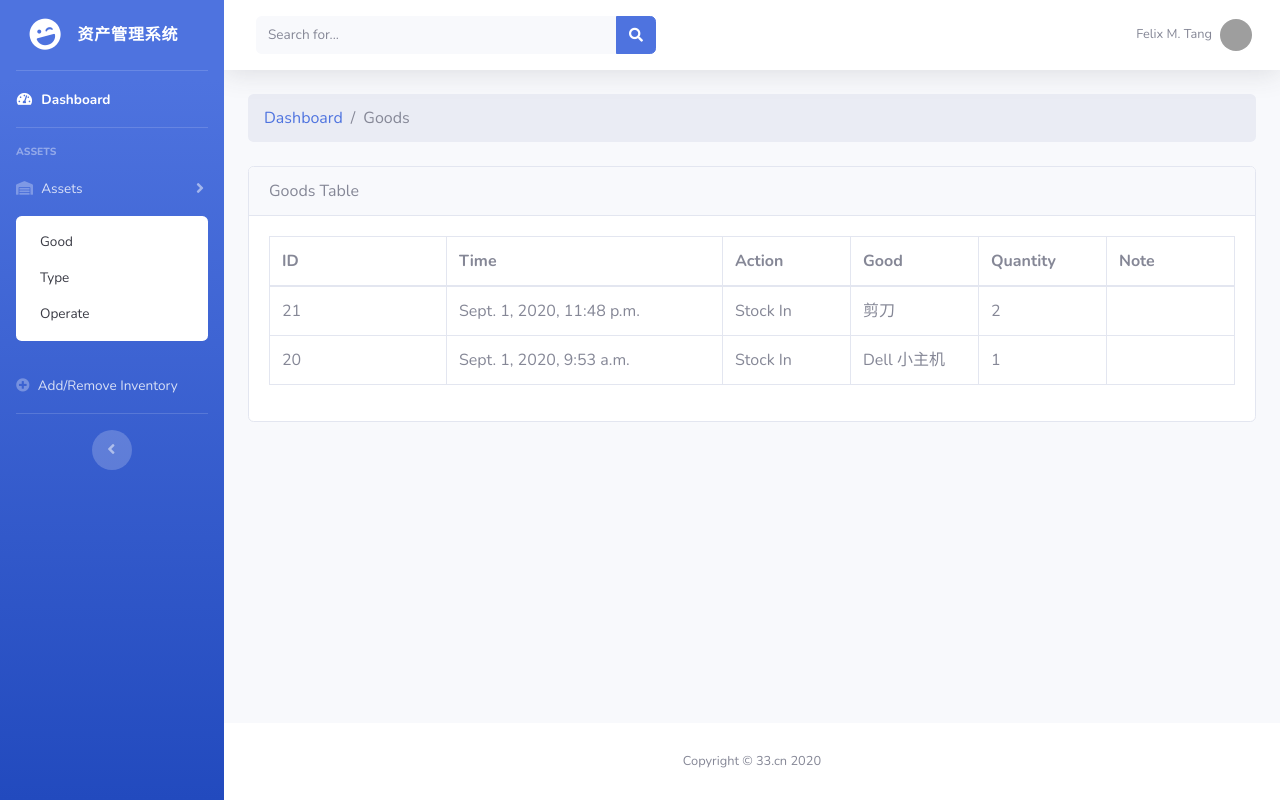
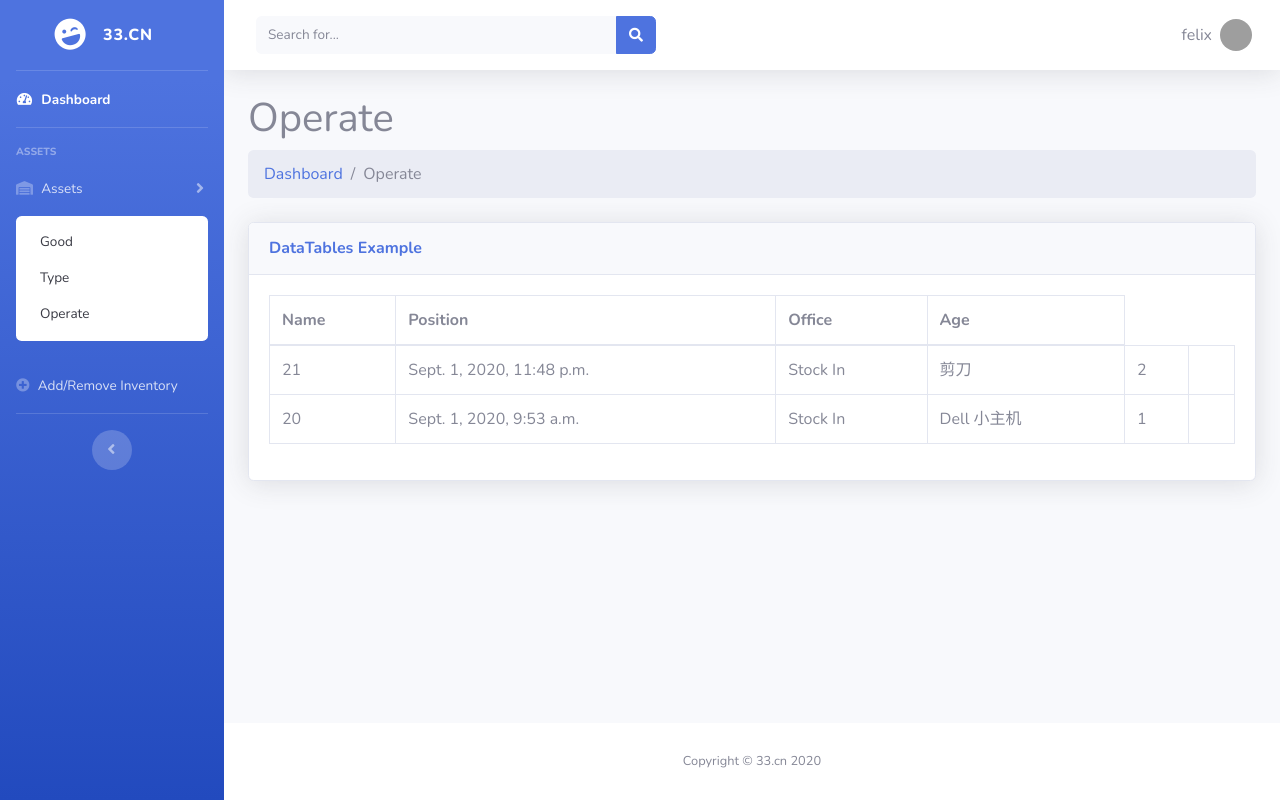
Before and after one commit to meifatang/fzm, a Django app: page /operate/ in a window 1280 px wide. Run offline with Django 3.2, Linux system fonts and the light colour scheme; a user stored in the database is signed in; data comes from the database, SQL or seed files in the repository; both versions use the stored data as it was after the commit; some libraries are stand-ins or nearby versions; grey boxes are pictures that could not be loaded.

Commit message:
edit html s

```diff
--- a/fzm/templates/fzm/layout.html
+++ b/fzm/templates/fzm/layout.html
@@ -9,10 +9,10 @@
   <meta charset="utf-8">
   <meta http-equiv="X-UA-Compatible" content="IE=edge">
   <meta name="viewport" content="width=device-width, initial-scale=1, shrink-to-fit=no">
-  <meta name="description" content="复杂美区块链">
+  <meta name="description" content="复杂美, 区块链, 33.cn">
   <meta name="author" content="33.cn">
 
-  <title>复杂美资产管理系统</title>
+  <title>Assets Management System of 33.cn</title>
 
   <!-- Custom fonts for this template-->
   <link href="{% static 'fzm/vendor/fontawesome-free/css/all.min.css' %}" rel="stylesheet" type="text/css">
@@ -36,7 +36,7 @@
         <div class="sidebar-brand-icon rotate-n-15">
           <i class="fas fa-laugh-wink"></i>
         </div>
-        <div class="sidebar-brand-text mx-3">资产管理系统</div>
+        <div class="sidebar-brand-text mx-3">33.cn</div>
       </a>
 
       <!-- Divider -->
@@ -138,25 +138,14 @@
             <!-- Nav Item - User Information -->
             <li class="nav-item dropdown no-arrow">
               <a class="nav-link dropdown-toggle" href="#" id="userDropdown" role="button" data-toggle="dropdown" aria-haspopup="true" aria-expanded="false">
-                <span class="mr-2 d-none d-lg-inline text-gray-600 small">Felix M. Tang</span>
+                <span class="mr-2 d-none d-lg-inline text-gray-600 mid">
+                  {{ user.get_username }}
+                </span>
                 <img class="img-profile rounded-circle" src="https://source.unsplash.com/QAB-WJcbgJk/60x60">
               </a>
               <!-- Dropdown - User Information -->
               <div class="dropdown-menu dropdown-menu-right shadow animated--grow-in" aria-labelledby="userDropdown">
-                <a class="dropdown-item" href="#">
-                  <i class="fas fa-user fa-sm fa-fw mr-2 text-gray-400"></i>
-                  Profile
-                </a>
-                <a class="dropdown-item" href="#">
-                  <i class="fas fa-cogs fa-sm fa-fw mr-2 text-gray-400"></i>
-                  Settings
-                </a>
-                <a class="dropdown-item" href="#">
-                  <i class="fas fa-list fa-sm fa-fw mr-2 text-gray-400"></i>
-                  Activity Log
-                </a>
-                <div class="dropdown-divider"></div>
-                <a class="dropdown-item" href="#" data-toggle="modal" data-target="#logoutModal">
+                <a class="dropdown-item" href="{% url 'logout' %}" data-toggle="modal" data-target="#logoutModal">
                   <i class="fas fa-sign-out-alt fa-sm fa-fw mr-2 text-gray-400"></i>
                   Logout
                 </a>
@@ -213,7 +202,7 @@
         <div class="modal-body">Select "Logout" below if you are ready to end your current session.</div>
         <div class="modal-footer">
           <button class="btn btn-secondary" type="button" data-dismiss="modal">Cancel</button>
-          <a class="btn btn-primary" href="login.html">Logout</a>
+          <a class="btn btn-primary" href="{% url 'logout' %}">Logout</a>
         </div>
       </div>
     </div>
--- a/fzm/templates/fzm/operate.html
+++ b/fzm/templates/fzm/operate.html
@@ -1,29 +1,25 @@
 {% extends "fzm/layout.html" %}
 
 {% block content %}
-<h1 class="mt-4">{{ header }}</h1>
+<h1 class="mt-4">Operate</h1>
 <ol class="breadcrumb mb-4">
     <li class="breadcrumb-item"><a href="index.html">Dashboard</a></li>
-    <li class="breadcrumb-item active">Goods</li>
+    <li class="breadcrumb-item active">Operate</li>
 </ol>
-<div class="card mb-4">
-    <div class="card-header">
-        Goods Table
+<div class="card shadow mb-4">
+<div class="card-header py-3">
+  <h6 class="m-0 font-weight-bold text-primary">DataTables Example</h6>
 </div>
 <div class="card-body">
   <div class="table-responsive">
-            <div id="dataTable_wrapper" class="dataTables_wrapper dt-bootstrap4">
-                <div class="row">
-                    <div class="col-sm-12">
-                        <table class="table table-bordered dataTable" id="dataTable" width="100%" cellspacing="0" role="grid" aria-describedby="dataTable_info" style="width: 100%;">
+    <table class="table table-bordered" id="dataTable" width="100%" cellspacing="0">
       <thead>
-                                <tr role="row">
-                                    <th class="sorting_asc" tabindex="0" aria-controls="dataTable" rowspan="1" colspan="1" aria-sort="ascending" aria-label="Name: activate to sort column descending" style="width: 159px;">ID</th>
-                                    <th class="sorting" tabindex="0" aria-controls="dataTable" rowspan="1" colspan="1" aria-label="Position: activate to sort column ascending" style="width: 248px;">Time</th>
-                                    <th class="sorting" tabindex="0" aria-controls="dataTable" rowspan="1" colspan="1" aria-label="Office: activate to sort column ascending" style="width: 115px;">Action</th>
-                                    <th class="sorting" tabindex="0" aria-controls="dataTable" rowspan="1" colspan="1" aria-label="Office: activate to sort column ascending" style="width: 115px;">Good</th>
-                                    <th class="sorting" tabindex="0" aria-controls="dataTable" rowspan="1" colspan="1" aria-label="Office: activate to sort column ascending" style="width: 115px;">Quantity</th>
-                                    <th class="sorting" tabindex="0" aria-controls="dataTable" rowspan="1" colspan="1" aria-label="Office: activate to sort column ascending" style="width: 115px;">Note</th>
+        <tr>
+          <th>Name</th>
+          <th>Position</th>
+          <th>Office</th>
+          <th>Age</th>
+        </tr>
       </thead>
       <tbody>
         {% if operate_list %}
@@ -51,7 +47,4 @@
   </div>
 </div>
 </div>
-        </div>
-    </div>
-</div>
 {% endblock %}
```
Also changed, not shown: fzm/templates/fzm/good.html (+11 -16 lines), fzm/templates/fzm/type.html (+11 -14 lines), db.sqlite3. Lines whose indentation alone changed are shown as unchanged.
